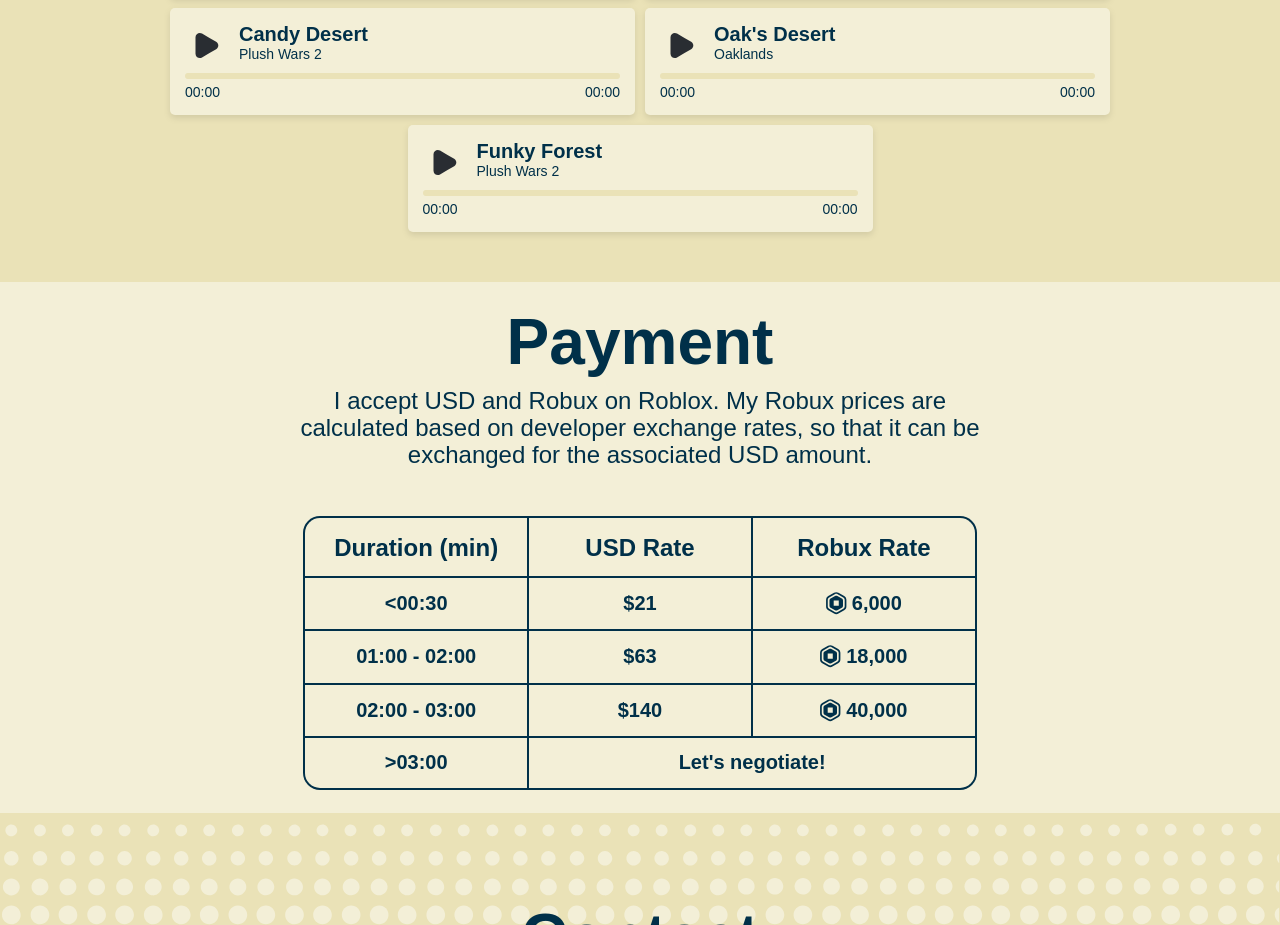
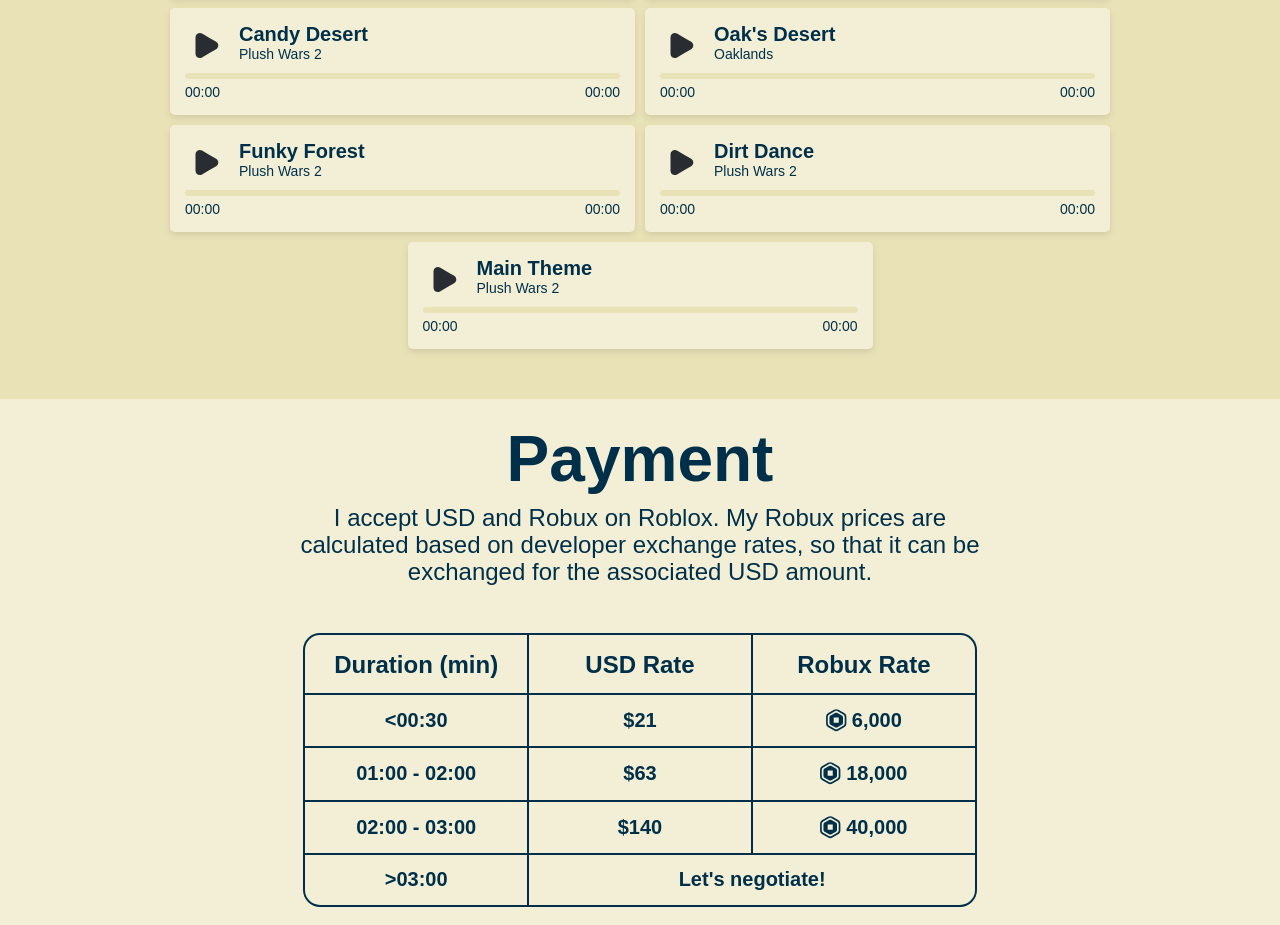
Before and after one commit to chrythm-music/chrythm-portfolio, a Preact app: page / in a window 1280 px wide. Shown: the part 1673-2598 px from the top of the page. Built offline with nearby package versions, Linux system fonts and the light colour scheme.

Commit message:
add plush wars music

```diff
--- a/src/components/music/music.jsx
+++ b/src/components/music/music.jsx
@@ -10,7 +10,9 @@
             { Name: "Castle", Album: "Plush Wars 2", "URI": "songs/games/example_gamesoundtrack4.mp3" },
             { Name: "Candy Desert", Album: "Plush Wars 2", "URI": "songs/games/example_gamesoundtrack5.mp3" },
             { Name: "Oak's Desert", Album: "Oaklands", "URI": "songs/games/example_gamesoundtrack6.mp3" },
-            { Name: "Funky Forest", Album: "Plush Wars 2", "URI": "songs/games/example_gamesoundtrack7.mp3" }
+            { Name: "Funky Forest", Album: "Plush Wars 2", "URI": "songs/games/example_gamesoundtrack7.mp3" },
+            { Name: "Dirt Dance", Album: "Plush Wars 2", "URI": "songs/games/example_dirtdancenew4.mp3" },
+            { Name: "Main Theme", Album: "Plush Wars 2", "URI": "songs/games/example_pw2.mp3" }
     ],
     Piano: [{ Name: "Coral Reef", Album: "stupid adventure", "URI": "songs/piano/example_pianosolo.mp3" },
             { Name: "The Mall", Album: "stupid adventure", "URI": "songs/piano/example_pianosong.mp3" },
```
